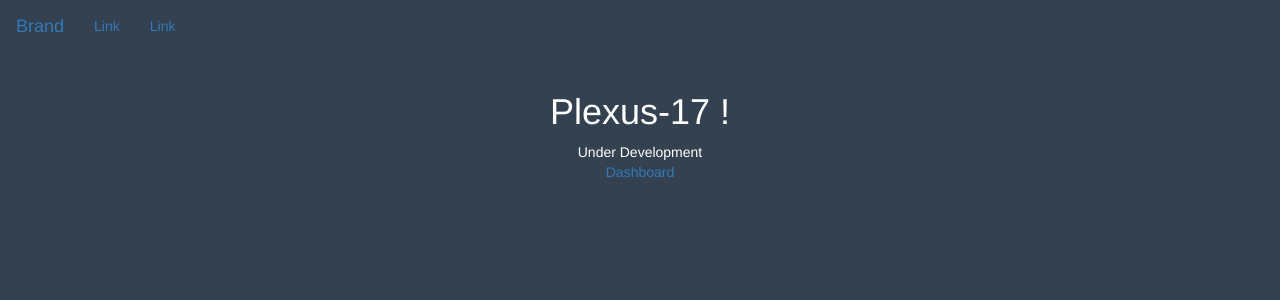
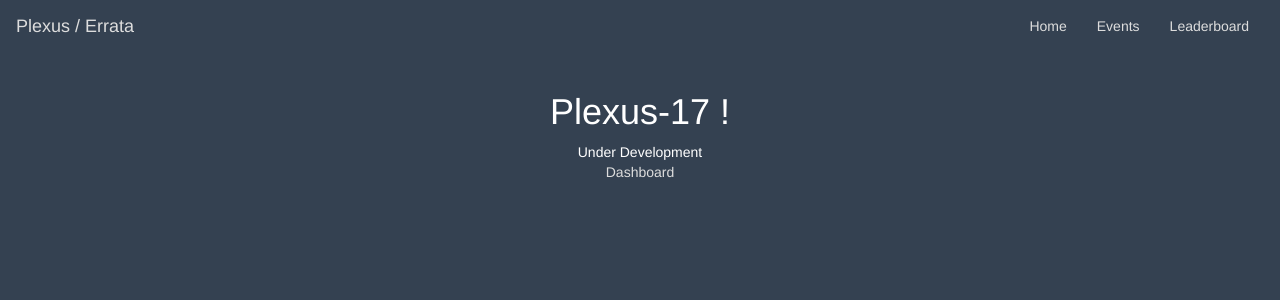
Before and after one commit to ncs-jss/plexus-17, a React (Create React App) app in the folder client/: page / in a window 1280 px wide. Shown: the top 300 px of the page. Built offline with nearby package versions, Linux system fonts and the light colour scheme; no server answers.

Commit message:
Aditya#overall design (#32)

```diff
--- a/client/src/common/css/base.css
+++ b/client/src/common/css/base.css
@@ -1,7 +1,8 @@
+@import './theme.css';
 @import './button.css';
-@import './theme.css';
+@import './link.css';
 
 body {
   background: var(--main-color);
-  color: #fff;
+  color: var(--default-color);
 }
--- a/client/src/common/css/button.css
+++ b/client/src/common/css/button.css
@@ -1,28 +1,34 @@
-.btn-primary {
-  color: var(--main-color);
-}
-
-.btn-primary, .btn-primary:hover, .btn-primary:focus, .btn-primary:active, .btn-primary.active {
+.btn-primary, .btn-primary:hover, .btn-primary:focus, .btn-primary:active, .btn-primary.active,.btn-primary.active.focus, .btn-primary.active:focus, .btn-primary.active:hover, .btn-primary:active.focus, .btn-primary:active:focus, .btn-primary:active:hover {
   background-color: var(--accent-color);
   border-color: var(--accent-color);
   outline-color: var(--accent-color);
 }
 
-.btn-primary.active.focus, .btn-primary.active:focus, .btn-primary.active:hover, .btn-primary:active.focus, .btn-primary:active:focus, .btn-primary:active:hover {
-  background-color: var(--accent-color);
+.btn-primary {
+  color: var(--main-color);
+}
+
+.btn-outline-primary, .btn-outline-primary:hover, .btn-outline-primary:active, .btn-outline-primary.active {
+  color: var(--main-color);
+  background-color: var(--accent-color) !important;
   border-color: var(--accent-color);
-  outline-color: var(--accent-color);
 }
 
 .btn-outline-primary {
   color: var(--accent-color);
-  background-color: transparent;
+  background-color: transparent !important;
   background-image: none;
+}
+
+.btn-outline-default, .btn-outline-default:hover, .btn-outline-default:active, .btn-outline-default.active {
+  color: var(--main-color);
+  background-color: var(--accent-color) !important;
   border-color: var(--accent-color);
 }
 
-.btn-outline-primary:hover, .btn-outline-primary:active, .btn-outline-primary.active {
-  color: var(--main-color);
-  background-color: var(--accent-color);
-  border-color: var(--accent-color);
+.btn-outline-default {
+  color: var(--default-color);
+  background-color: transparent !important;
+  background-image: none;
+  border-color: var(--default-color);
 }
--- /dev/null
+++ b/client/src/common/css/link.css
@@ -0,0 +1,8 @@
+a, a:hover, a:focus {
+  color: var(--default-color);
+  background: transparent !important;
+}
+
+a {
+  color: #ddd;
+}
--- a/client/src/common/css/theme.css
+++ b/client/src/common/css/theme.css
@@ -1,4 +1,5 @@
 :root {
   --main-color: #344151;
   --accent-color: #61F9A2;
+  --default-color: #ffffff;
 }
--- a/client/src/components/App.js
+++ b/client/src/components/App.js
@@ -8,7 +8,7 @@ import * as actions from '../actions';
 
 import '../common/css/base.css';
 
-import Header from './Header';
+import Header from './Header/Header';
 import Landing from './Landing';
 import Dashboard from './Dashboard/Dashboard';
 
--- a/client/src/components/Dashboard/Dashboard.css
+++ b/client/src/components/Dashboard/Dashboard.css
@@ -3,6 +3,6 @@
   color: #fff;
 }
 
-:local(.button:hover) {
+:local(.btn:hover) {
   background-color: var(--main-color);
 }
--- a/client/src/components/Dashboard/Dashboard.js
+++ b/client/src/components/Dashboard/Dashboard.js
@@ -7,7 +7,7 @@ class Dashboard extends Component {
     return (
       <div className={styles.wrapper}>
         <div>Dashboard</div>
-        <button className={`${styles.button} btn btn-primary`}>Button</button>
+        <button className={`${styles.btn} btn btn-primary`}>Button</button>
       </div>
     );
   }
--- /dev/null
+++ b/client/src/components/Header/Header.css
@@ -0,0 +1,12 @@
+:local(.navbar) {
+  margin-top: 30px;
+}
+
+:local(.navbarRight) {
+  display: flex;
+  align-items: center;
+}
+
+:local(.btn) {
+  padding: 6px 12px !important;
+}
--- a/client/src/components/Header.js
+++ b/client/src/components/Header/Header.js
@@ -2,8 +2,29 @@ import React, { Component } from 'react';
 import { connect } from 'react-redux';
 import { Link } from 'react-router-dom';
 
+import styles from './Header.css';
+import Logo from './Logo/Logo';
+
 class Header extends Component {
-  renderContent() {
+  constructor(props) {
+    super(props);
+    this.navLinks = [
+      {
+        text: 'Home',
+        url: '/home'
+      },
+      {
+        text: 'Events',
+        url: '/events'
+      },
+      {
+        text: 'Leaderboard',
+        url: '/leaderboard'
+      }
+    ];
+  }
+
+  renderAuthButton() {
     console.log(this.props);
     switch (this.props.auth) {
       case null:
@@ -11,30 +32,42 @@ class Header extends Component {
       case false:
         return (
           <li>
-            <a href="/auth/google"> Login With Google </a>
+            <a className={`${styles.btn} btn btn-outline-default`} href="/auth/google">
+              Login With Google
+            </a>
           </li>
         );
       default:
-        return [
+        return (
           <li key="3">
-            <a className="btn pink" href="/api/logout">
-              {' '}
-              Log Out{' '}
+            <a className={`${styles.btn} btn btn-outline-default`} href="/api/logout">
+              Log Out
             </a>
           </li>
-        ];
+        );
     }
   }
+
+  renderNavLinks() {
+    return this.navLinks.map(({ text, url }) => {
+      return (
+        <li key={url}>
+          <Link to={url}>{text}</Link>
+        </li>
+      );
+    });
+  }
+
   render() {
     return (
-      <nav className="navbar">
+      <nav className={`${styles.navbar} navbar`}>
         <div className="container-fluid">
           <div className="navbar-header">
             <button
               type="button"
               className="navbar-toggle collapsed"
               data-toggle="collapse"
-              data-target="#bs-example-navbar-collapse-1"
+              data-target="#navbar-collapse"
               aria-expanded="false"
             >
               <span className="sr-only">Toggle navigation</span>
@@ -43,22 +76,15 @@ class Header extends Component {
               <span className="icon-bar" />
             </button>
             <Link className="navbar-brand" to="/">
-              Brand
+              <Logo />
             </Link>
           </div>
 
-          <div className="collapse navbar-collapse" id="bs-example-navbar-collapse-1">
-            <ul className="nav navbar-nav">
-              <li className="active">
-                <Link to="/">
-                  Link <span className="sr-only">(current)</span>
-                </Link>
-              </li>
-              <li>
-                <Link to="/">Link</Link>
-              </li>
+          <div className="collapse navbar-collapse" id="navbar-collapse">
+            <ul className={`${styles.navbarRight} nav navbar-nav navbar-right`}>
+              {this.renderNavLinks()}
+              {this.renderAuthButton()}
             </ul>
-            <ul className="nav navbar-nav navbar-right">{this.renderContent()}</ul>
           </div>
         </div>
       </nav>
--- /dev/null
+++ b/client/src/components/Header/Logo/Logo.css
@@ -0,0 +1,8 @@
+:local(.logo) {
+  font-size: 45px;
+  color: var(--accent-color);
+}
+
+:local(.event) {
+  font-size: 20px;
+}
--- /dev/null
+++ b/client/src/components/Header/Logo/Logo.js
@@ -0,0 +1,22 @@
+import React, { Component } from 'react';
+
+import styles from './Logo.css';
+
+class Logo extends Component {
+  componentDidMount() {}
+
+  renderContent() {
+    return <span className={styles.event}> / Errata</span>;
+  }
+
+  render() {
+    return (
+      <div>
+        <span className={styles.logo}>Plexus</span>
+        {this.renderContent()}
+      </div>
+    );
+  }
+}
+
+export default Logo;
```
